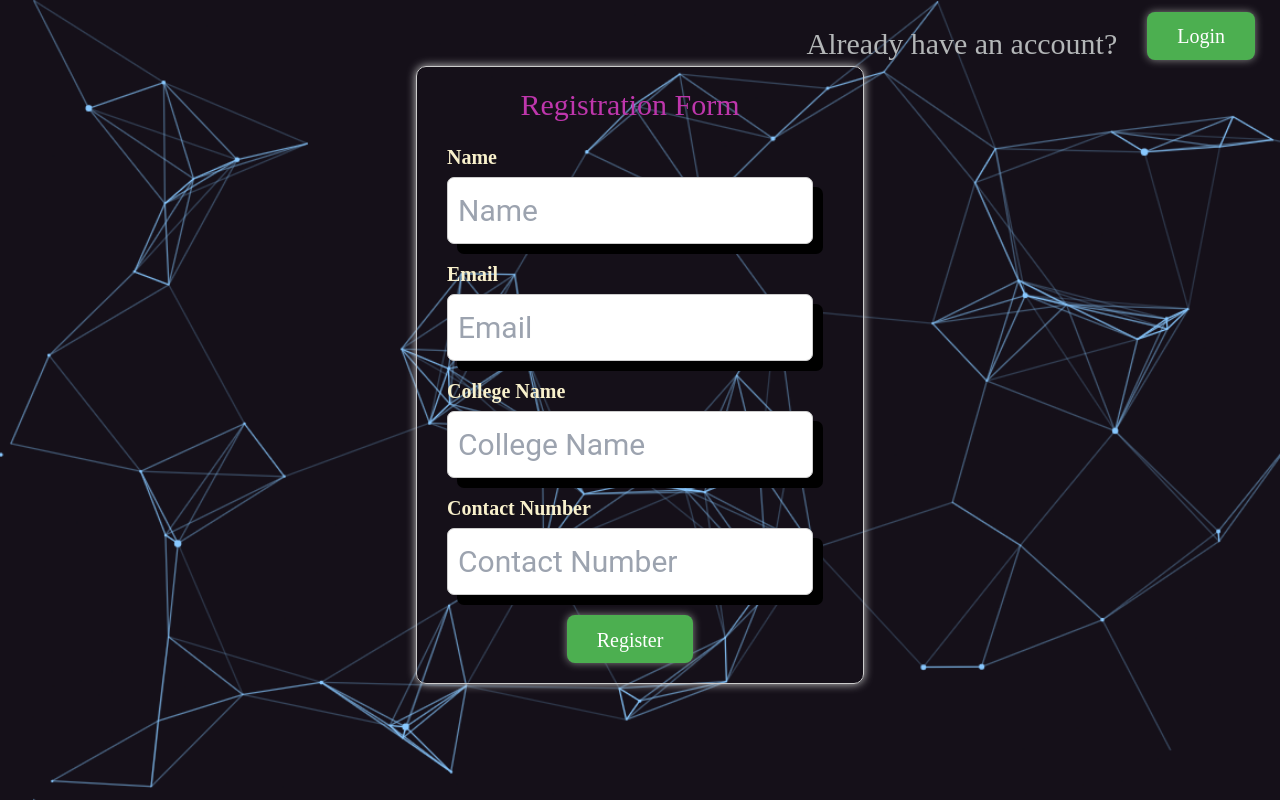
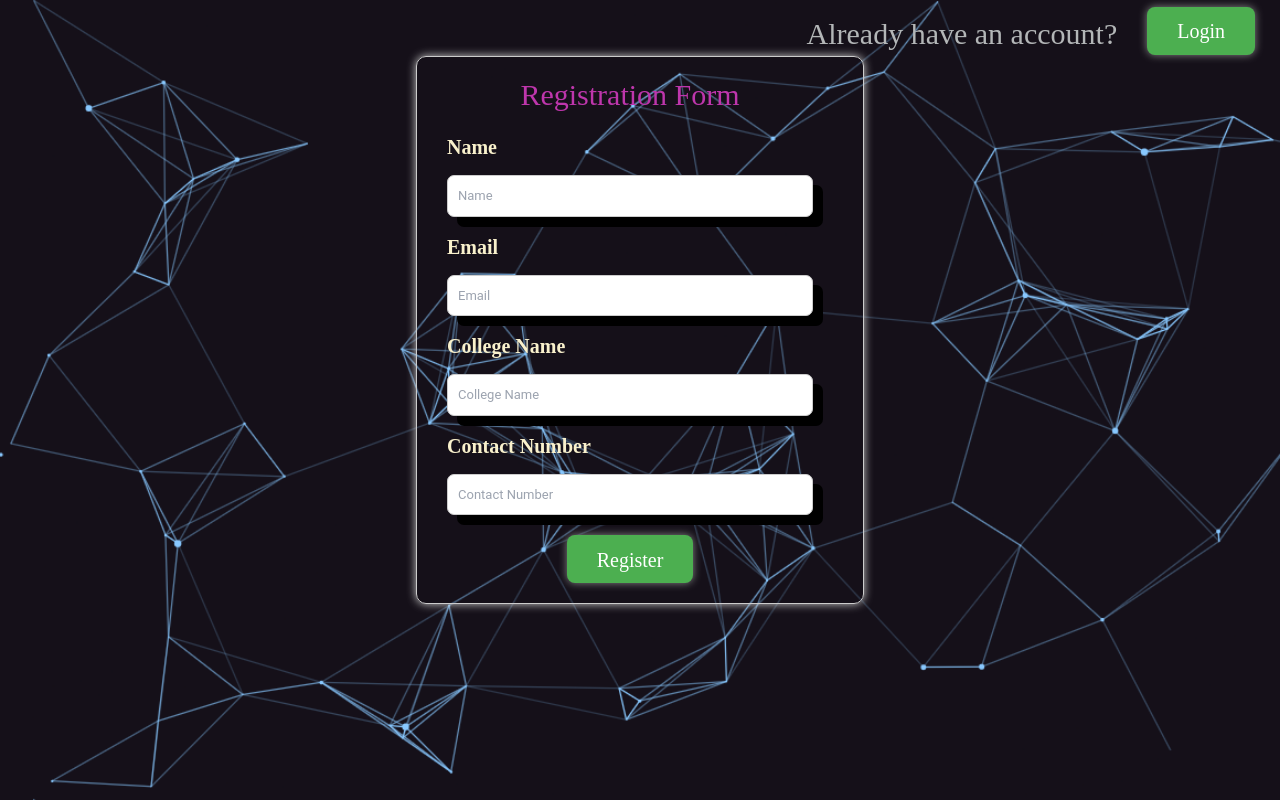
Before and after one commit to abhi692/Elethon, a React (Create React App) app: page /register in a window 1280 px wide. Built offline with nearby package versions, Linux system fonts and the light colour scheme.

Commit message:
login page

```diff
--- a/src/index.css
+++ b/src/index.css
@@ -176,6 +176,7 @@ h1:hover span {
 }
 
 .register-input {
+  font-size: small;
   padding: 10px;
   border-radius: 7px;
   border: 1px solid #ccc;
@@ -189,7 +190,7 @@ h1:hover span {
   display: flex;
   justify-content: end;
   margin-right: 20px;
-  margin-top: 10px;
+  margin-top: 5px;
 }
 
 .registration-bg{
```
